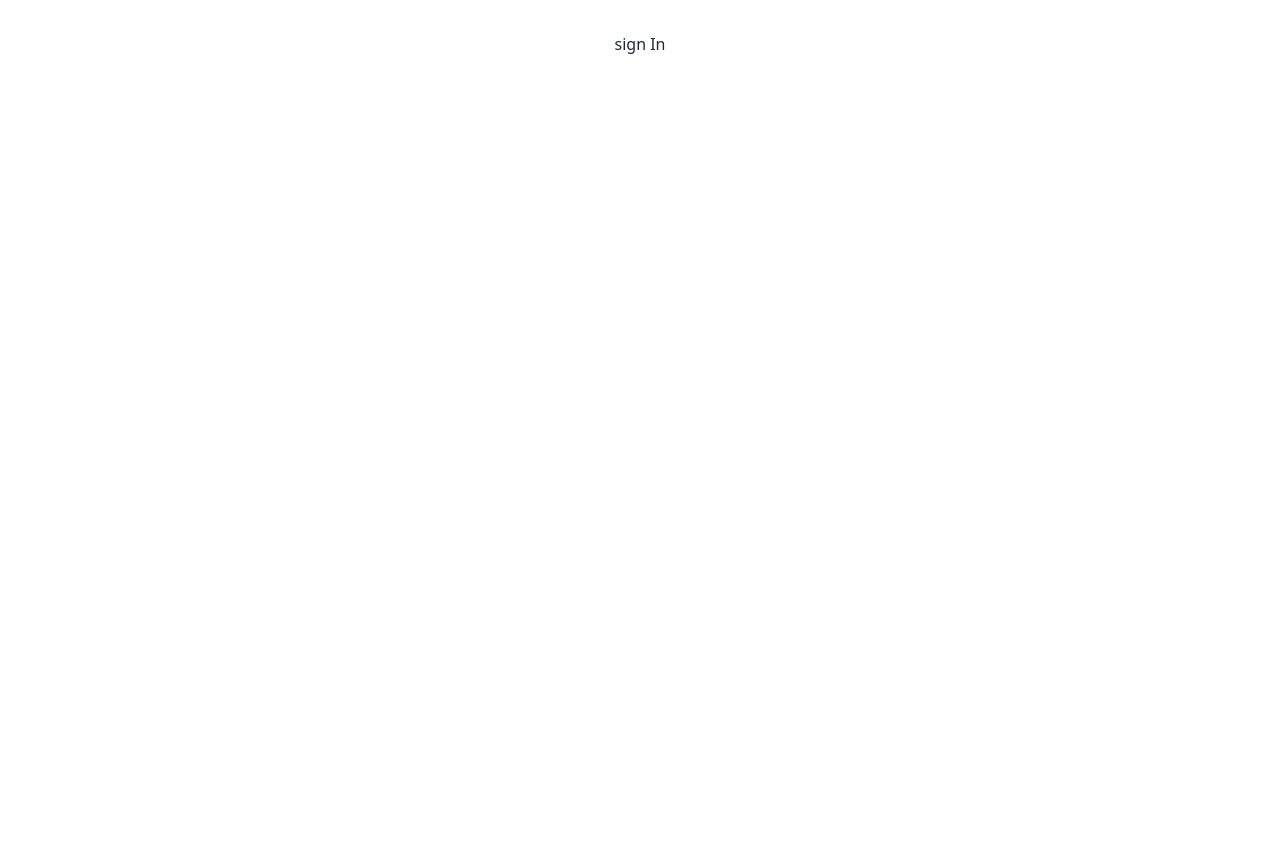
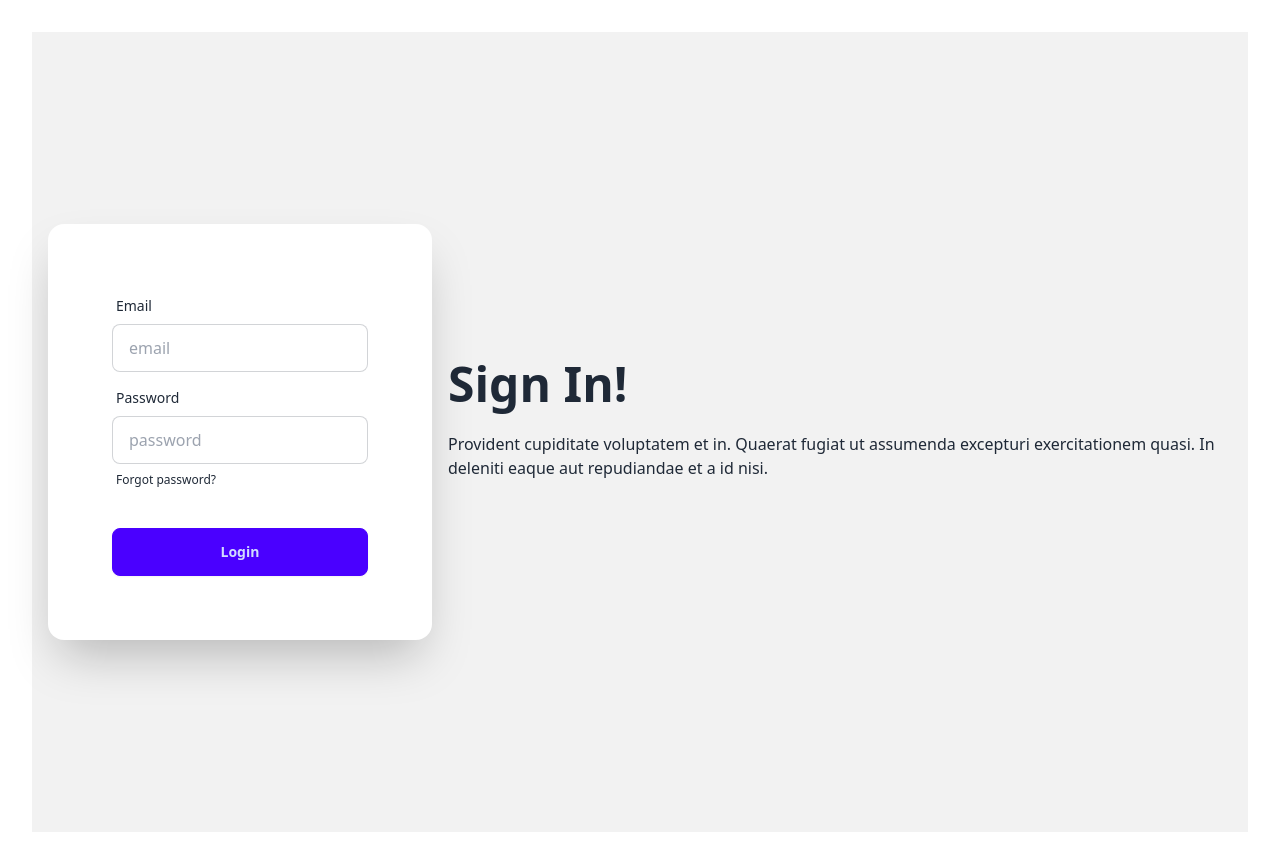
Before and after one commit to Afnansayed/my-coffee-house-client, a React (Vite) app: page /signIn in a window 1280 px wide. Before the commit the page ends 800 px from the top, so only its background shows below. Built offline with nearby package versions, Linux system fonts and the light colour scheme.

Commit message:
users updata by patch

```diff
--- a/src/components/Provider/AuthProvider.jsx
+++ b/src/components/Provider/AuthProvider.jsx
@@ -1,6 +1,6 @@
 import { createContext, useState } from "react";
 import PropTypes from 'prop-types'
-import { createUserWithEmailAndPassword } from "firebase/auth";
+import { createUserWithEmailAndPassword, signInWithEmailAndPassword } from "firebase/auth";
 import auth from "../../Firebase/firebase.config";
 export const AuthContext = createContext(null);
 
@@ -13,7 +13,12 @@
         setLoading(true);
         return createUserWithEmailAndPassword(auth,email,password);
     }
-   const  authInfo = {user,createUser,loading}
+    //sign in
+    const signIn = (email,password) =>{
+        setLoading(true);
+        return signInWithEmailAndPassword(auth,email,password);
+    }
+   const  authInfo = {user,createUser,loading,signIn }
     return (
         <AuthContext.Provider value={authInfo}>
             {children}
--- a/src/components/SignIn.jsx
+++ b/src/components/SignIn.jsx
@@ -1,9 +1,72 @@
+import { useContext } from "react";
+import { AuthContext } from "./Provider/AuthProvider";
 
 
 const signIn = () => {
+    const {signIn } = useContext(AuthContext);
+    const handleSignUp = e => {
+        e.preventDefault();
+        const form = new FormData(e.currentTarget);
+        const email = form.get('email');
+        const password = form.get('password');
+        console.log(email,password)
+
+        //authentication
+        signIn(email,password)
+        .then(res => {
+            console.log(res.user)
+
+            const user = {
+                email,
+                lastSignIn: res.user?.metadata?.lastSignInTime,
+            }
+            //update users
+            fetch('http://localhost:5000/users',{
+                method:'PATCH',
+                headers: {
+                    'content-type': 'application/json'
+                },
+                body: JSON.stringify(user)
+            })
+            .then(res =>  res.json())
+            .then(data => {
+                console.log(data)
+            })
+        })
+        .catch(error => {
+            console.error(error)
+        })
+    }
     return (
-        <div>
-            <h2>sign In</h2>
+        <div className="hero min-h-screen bg-base-200">
+            <div className="hero-content flex-col lg:flex-row-reverse">
+                <div className="text-center lg:text-left">
+                    <h1 className="text-5xl font-bold">Sign In!</h1>
+                    <p className="py-6">Provident cupiditate voluptatem et in. Quaerat fugiat ut assumenda excepturi exercitationem quasi. In deleniti eaque aut repudiandae et a id nisi.</p>
+                </div>
+                <div className="card shrink-0 w-full max-w-sm shadow-2xl bg-base-100">
+                    <form onSubmit={handleSignUp} className="card-body">
+                        <div className="form-control">
+                            <label className="label">
+                                <span className="label-text">Email</span>
+                            </label>
+                            <input type="email" name="email" placeholder="email" className="input input-bordered" required />
+                        </div>
+                        <div className="form-control">
+                            <label className="label">
+                                <span className="label-text">Password</span>
+                            </label>
+                            <input type="password" name="password" placeholder="password" className="input input-bordered" required />
+                            <label className="label">
+                                <a href="#" className="label-text-alt link link-hover">Forgot password?</a>
+                            </label>
+                        </div>
+                        <div className="form-control mt-6">
+                            <button className="btn btn-primary">Login</button>
+                        </div>
+                    </form>
+                </div>
+            </div>
         </div>
     );
 };
--- a/src/components/User.jsx
+++ b/src/components/User.jsx
@@ -2,7 +2,7 @@
 import PropTypes from 'prop-types'
 import Swal from 'sweetalert2';
 const User = ({ user ,users,setUsers }) => {
-    console.log(users)
+   // console.log(users)
     const handleDelete = id => {
         console.log(id)
         Swal.fire({
@@ -39,6 +39,7 @@
             <th></th>
             <td>{user.email}</td>
             <td>{user?.createdAt}</td>
+            <td>{user?.lastSignIn}</td>
             <td><button onClick={() => handleDelete(user._id)} className='btn'>X</button></td>
 
         </tr>
--- a/src/components/Users.jsx
+++ b/src/components/Users.jsx
@@ -15,6 +15,7 @@
                         <th></th>
                         <th>Email Account</th>
                         <th>Account Creating Time</th>
+                        <th>Account LastSign In  Time</th>
                         <th>Delete</th>
                     </tr>
                 </thead>
```
